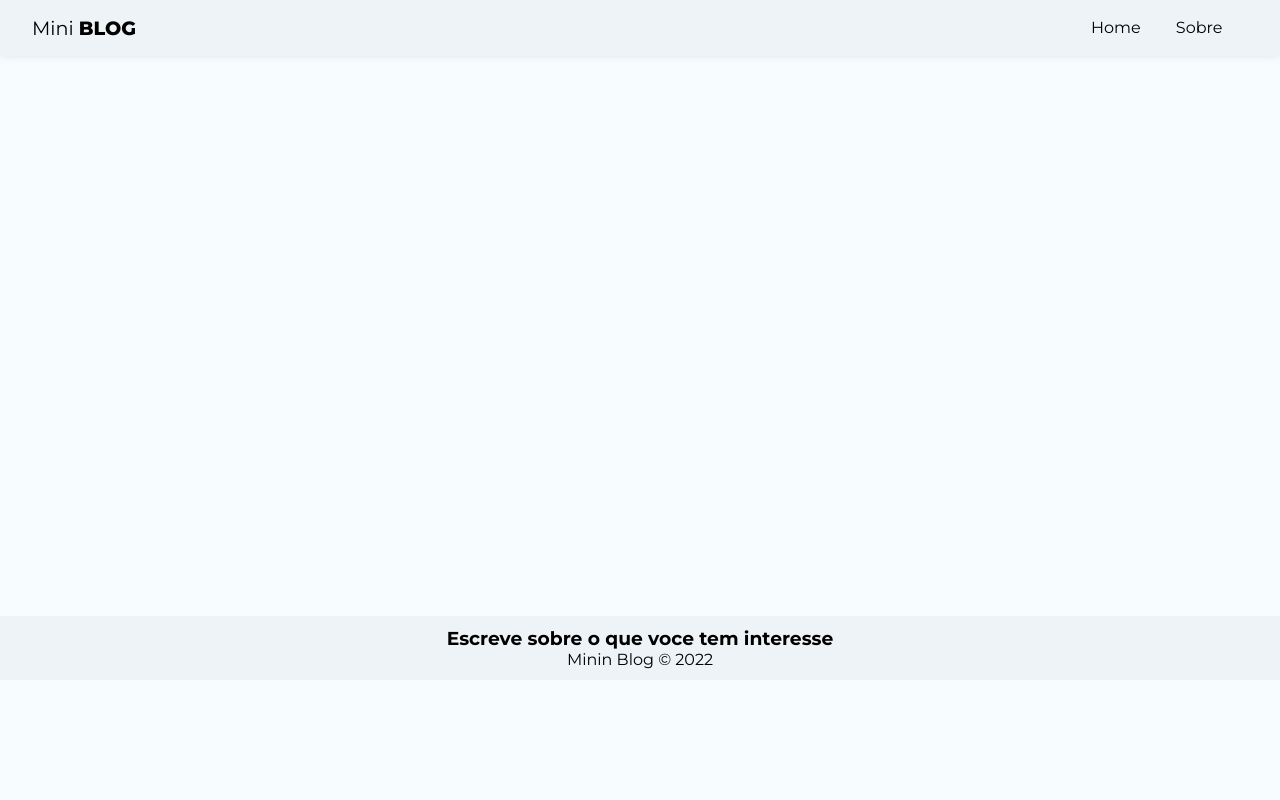
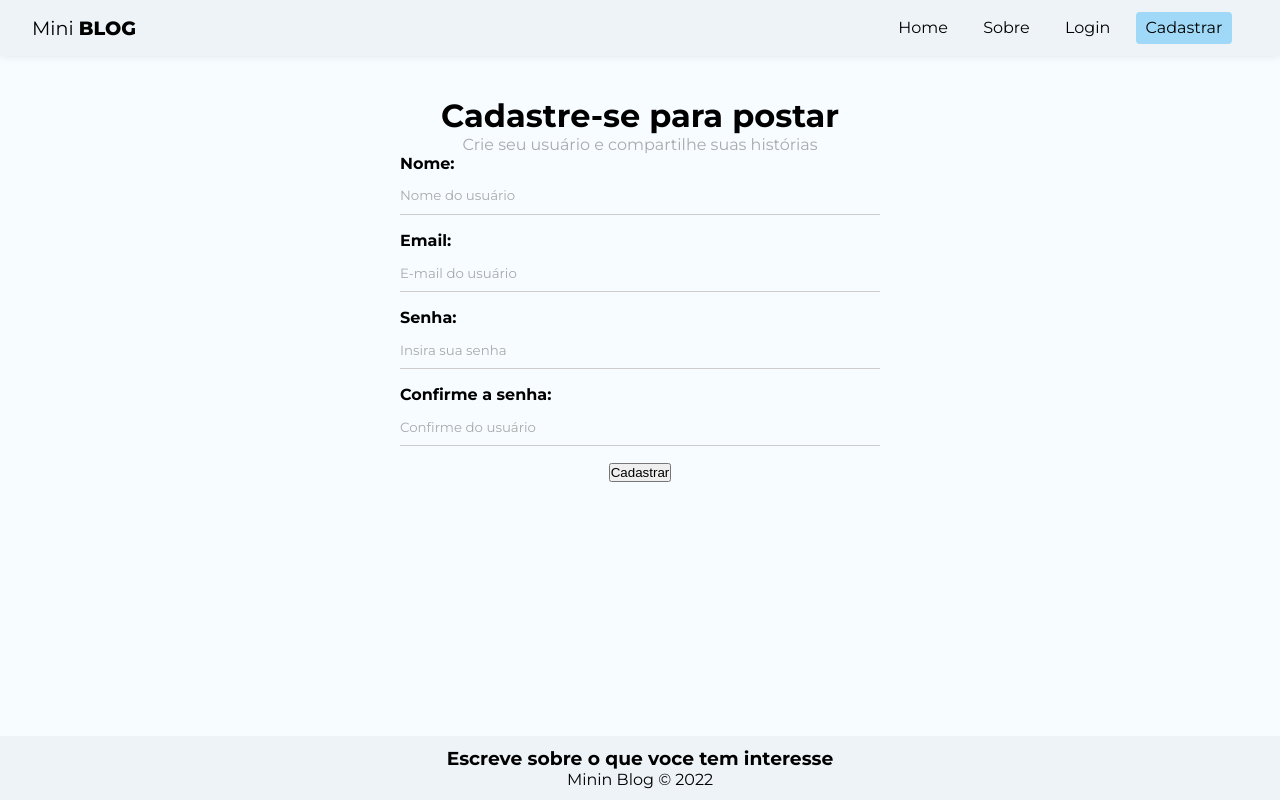
Before and after one commit to gabriel-ataidev/miniblog, a React (Create React App) app: page /register in a window 1280 px wide. Built offline with nearby package versions, Linux system fonts and the light colour scheme.

Commit message:
register form

```diff
--- a/src/App.js
+++ b/src/App.js
@@ -4,6 +4,8 @@ import Home from './pages/Home';
 import About from './pages/About';
 import Footer from './components/Footer';
 import Navbar from './components/Navbar';
+import Login from './pages/Login';
+import Register from './pages/Register';
 
 function App() {
   return (
@@ -14,6 +16,8 @@ function App() {
         <Routes>
           <Route path="/" element={<Home/>}/>
           <Route path='/about' element={<About/>}/>
+          <Route path='/login' element={<Login/>}/>
+          <Route path='/register' element={<Register/>}/>
         </Routes>
       </div>
       <Footer/>
--- a/src/components/Footer.scss
+++ b/src/components/Footer.scss
@@ -6,6 +6,9 @@
   justify-content: center;
   background-color: #edf3f6;
   padding: 10px;
+  position: fixed;
+  bottom: 0;
+  width: 100%;
   h3, p{
     margin: 0;
   }
--- a/src/components/Navbar.js
+++ b/src/components/Navbar.js
@@ -8,6 +8,8 @@ function Navbar() {
             <ul className="pages_list">
                 <li><NavLink to="/" end className={({isActive}) => (isActive ? "active" : "")}>Home</NavLink></li>
                 <li><NavLink to="/about" className={({isActive}) => (isActive ? "active" : "")}>Sobre</NavLink></li>
+                <li><NavLink to="/login" className={({isActive}) => (isActive ? "active" : "")}>Login</NavLink></li>
+                <li><NavLink to="/register" className={({isActive}) => (isActive ? "active" : "")}>Cadastrar</NavLink></li>
             </ul>
         </nav>
     )
--- a/src/pages/About/index.js
+++ b/src/pages/About/index.js
@@ -1,4 +1,4 @@
-
+import "./index.scss";
 function About() {
     return (
       <div>About</div>
--- a/src/pages/Home/index.js
+++ b/src/pages/Home/index.js
@@ -1,4 +1,4 @@
-import './styles.sass';
+import './index.scss';
 function Home() {
   return (
     <div className="home">homeee</div>
--- a/src/pages/Home/styles.sass
+++ b/src/pages/Home/index.scss
@@ -1,2 +1,3 @@
-.home
+.home{
     background-color: #bd0c0c
+}
--- /dev/null
+++ b/src/pages/Login/index.js
@@ -0,0 +1,8 @@
+import './index.scss';
+function Login() {
+  return (
+    <div className="Login">Loginee</div>
+  )
+}
+
+export default Login;
--- /dev/null
+++ b/src/pages/Register/index.js
@@ -0,0 +1,31 @@
+import './index.scss';
+import {usestate, useEffect} from 'react';
+function Register() {
+  return (
+    <div className="register">
+      <h1>Cadastre-se para postar</h1>
+      <p>Crie seu usuário e compartilhe suas histórias</p>
+      <form>
+        <label>
+          <span>Nome:</span>
+          <input type="text" name='displayName' required placeholder='Nome do usuário' />
+        </label>
+        <label>
+          <span>Email:</span>
+          <input type="email" name='email' required placeholder='E-mail do usuário' />
+        </label>
+        <label>
+          <span>Senha:</span>
+          <input type="password" name='password' required placeholder='Insira sua senha' />
+        </label>
+        <label>
+          <span>Confirme a senha:</span>
+          <input type="password" name='confirmPassword' required placeholder='Confirme do usuário' />
+        </label>
+        <button className='btn'>Cadastrar</button>
+      </form>
+    </div>
+  )
+}
+
+export default Register;
--- /dev/null
+++ b/src/pages/Register/index.scss
@@ -0,0 +1,7 @@
+.register{
+    text-align: center;
+    padding: 40px;
+    p{
+        color: #aaa;
+    }
+}
```
Also changed, not shown: src/pages/About/index.scss (added), src/pages/Login/index.scss (added).
